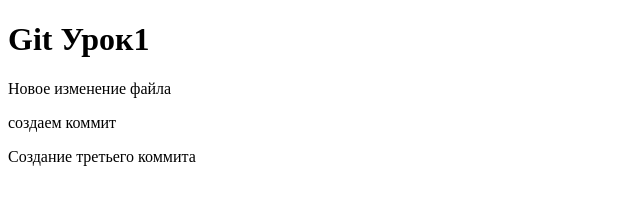
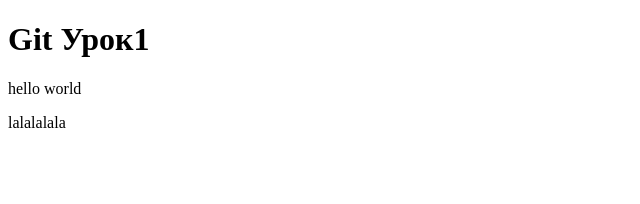
Before and after one commit to olgauzun/site, a plain HTML site: page index.html in a window 1280 px wide. Shown: the whole page, without its empty margins (0-640 px from the left). Drawn offline with Linux system fonts and the light colour scheme.

Commit message:
second commit

```diff
--- a/index.html
+++ b/index.html
@@ -6,9 +6,8 @@
 <body>
 
 <h1>Git Урок1 </h1>
-<p>Новое изменение файла<p>
-<p>cоздаем коммит<p>
-<p>Создание третьего коммита<p>
+<p>hello world</p>
+<p>lalalalala<p>
 
 
 </body>
```
